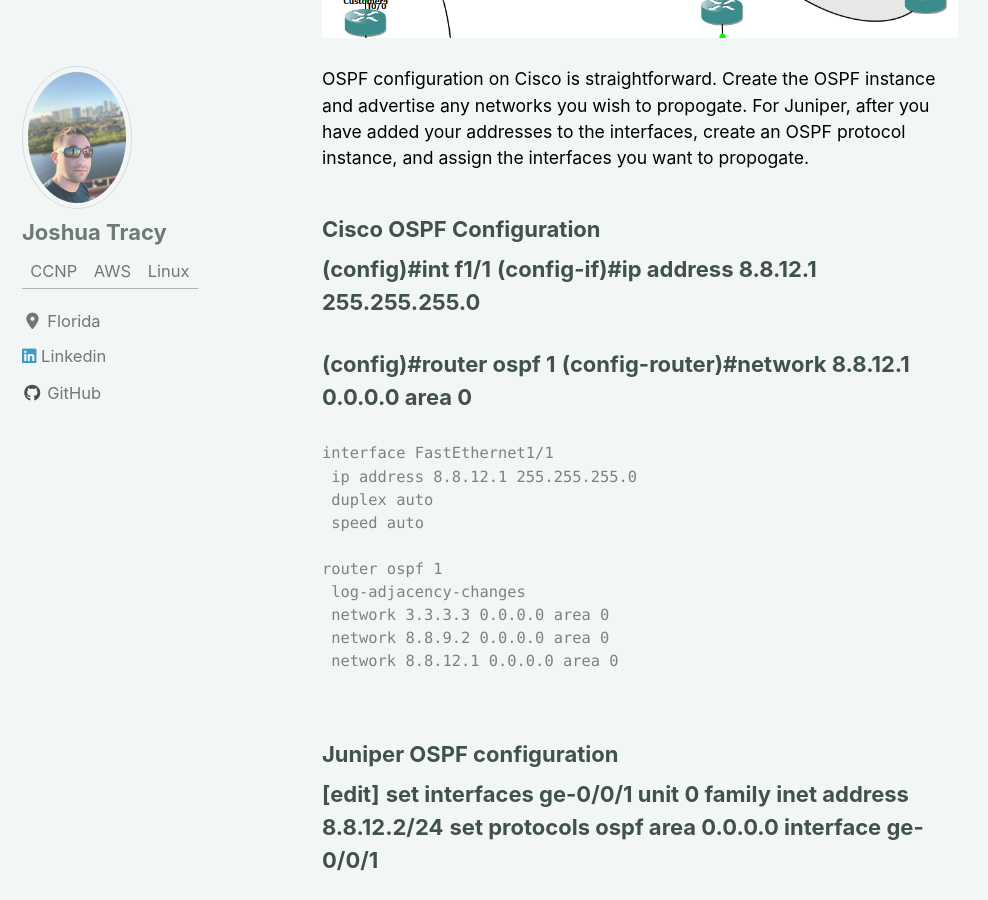
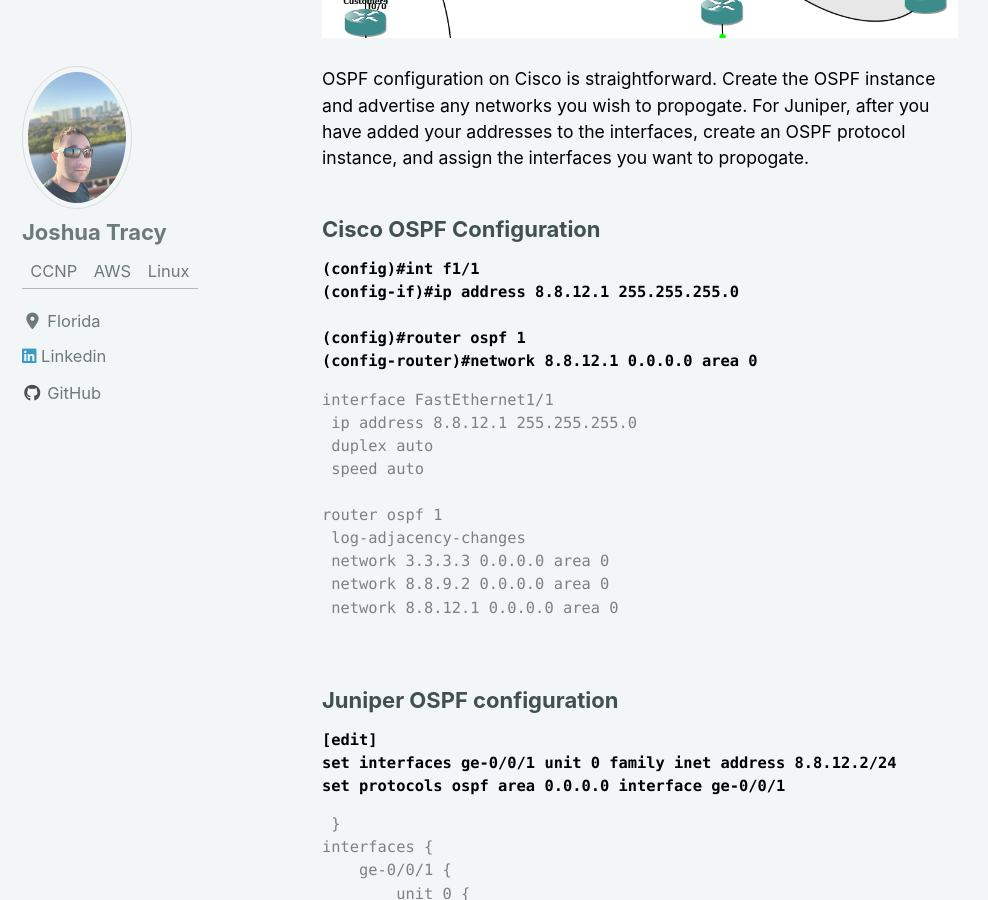
Before and after one commit to Josh-Tracy/Josh-Tracy.github.io, a Jekyll site: the page built from _posts/2020-02-09-Juniper_Cisco_ospf.md, in a window 1280 px wide and 900 px high, scrolled down 1990 px. Shown: the whole window, without its empty margins (0-988 px from the left). Built offline with Jekyll 4.4.1, drawn with Linux system fonts in a browser that asks for light colours; cached includes are drawn as plain includes; nearby versions of some CDN libraries.

Commit message:
new post

```diff
--- a/_posts/2020-02-09-Juniper_Cisco_ospf.md
+++ b/_posts/2020-02-09-Juniper_Cisco_ospf.md
@@ -52,11 +52,15 @@
 {: style="color:black; font-size: 80%;"}
 
 ### Cisco OSPF Configuration
+
+<pre>
 <b>(config)#int f1/1</b>
 <b>(config-if)#ip address 8.8.12.1 255.255.255.0</b>
 
 <b>(config)#router ospf 1</b>
 <b>(config-router)#network 8.8.12.1 0.0.0.0 area 0</b>
+</pre>
+ {: style="color:black; font-size: 70%;"}
 
 <pre>
 interface FastEthernet1/1
@@ -74,9 +78,12 @@
 
 ### Juniper OSPF configuration
 
+<pre>
 <b>[edit]</b>
 <b>set interfaces ge-0/0/1 unit 0 family inet address 8.8.12.2/24</b>
 <b>set protocols ospf area 0.0.0.0 interface ge-0/0/1</b>
+</pre>
+ {: style="color:black; font-size: 70%;"}
 
  <pre>
  }
```
